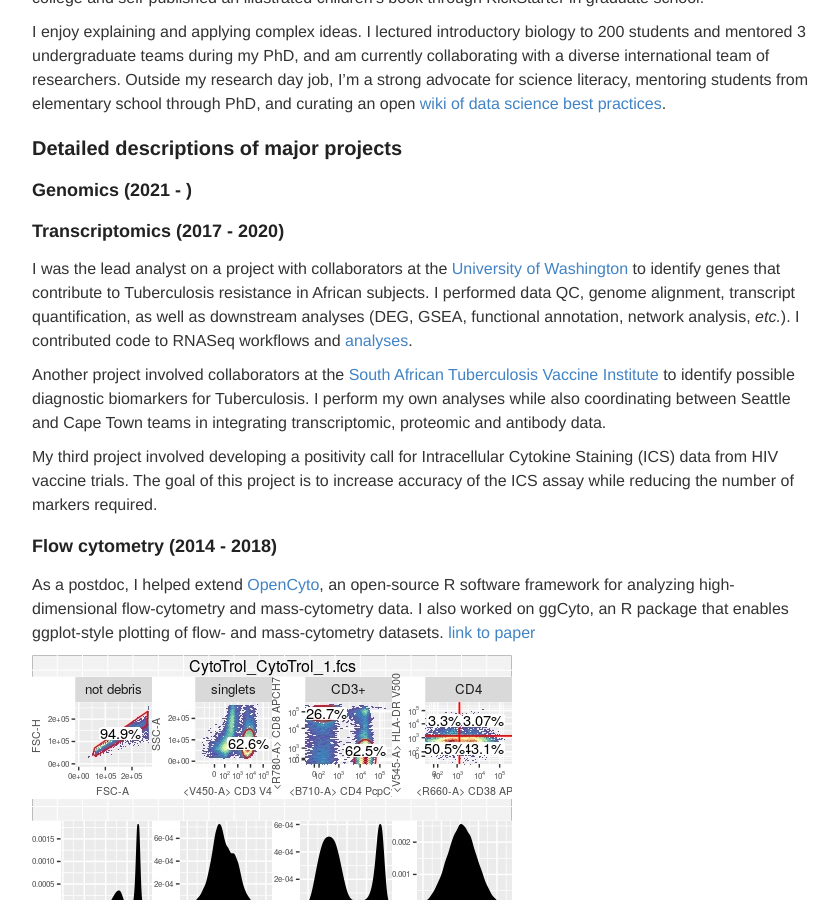
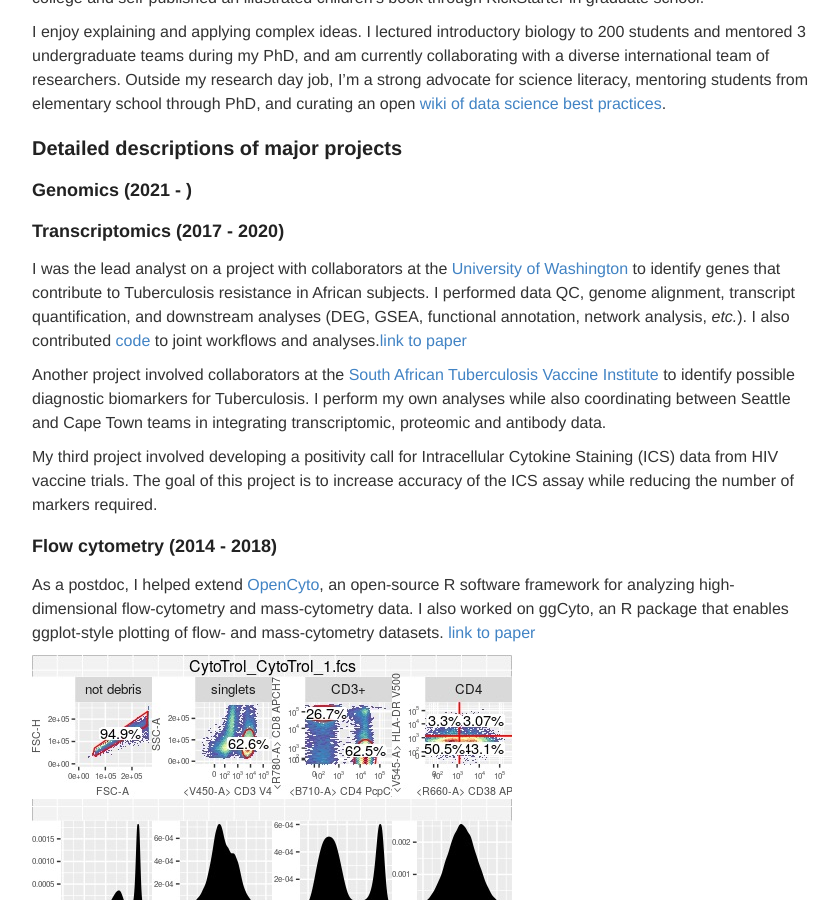
Before and after one commit to ptvan/ptvan.github.io, a Jekyll site: the page built from research.md, in a window 1280 px wide and 900 px high, scrolled down 468 px. Shown: the whole window, without its empty margins (218-1056 px from the left). Built offline with Jekyll 4.4.1, drawn with Linux system fonts in a browser that asks for light colours.

Commit message:
add link to RSTR paper

```diff
--- a/research.md
+++ b/research.md
@@ -20,7 +20,7 @@ I enjoy explaining and applying complex ideas. I lectured introductory biology t
 
 ### Transcriptomics (2017 - 2020)
 
-I was the lead analyst on a project with collaborators at the [University of Washington](https://www.washington.edu/) to identify genes that contribute to Tuberculosis resistance in African subjects. I performed data QC, genome alignment, transcript quantification, as well as downstream analyses (DEG, GSEA, functional annotation, network analysis, *etc.*). I contributed code to RNASeq workflows and [analyses](https://github.com/ptvan/r-snippets).
+I was the lead analyst on a project with collaborators at the [University of Washington](https://cerid.uw.edu/lab/hawn-lab) to identify genes that contribute to Tuberculosis resistance in African subjects. I performed data QC, genome alignment, transcript quantification, and downstream analyses (DEG, GSEA, functional annotation, network analysis, *etc.*). I also contributed [code](https://github.com/ptvan/r-snippets) to joint workflows and analyses.[link to paper](https://www.jci.org/articles/view/140073)
 
 Another project involved collaborators at the [South African Tuberculosis Vaccine Institute](http://www.satvi.uct.ac.za/) to identify possible diagnostic biomarkers for Tuberculosis. I perform my own analyses while also coordinating between Seattle and Cape Town teams in integrating transcriptomic, proteomic and antibody data.
 
```
